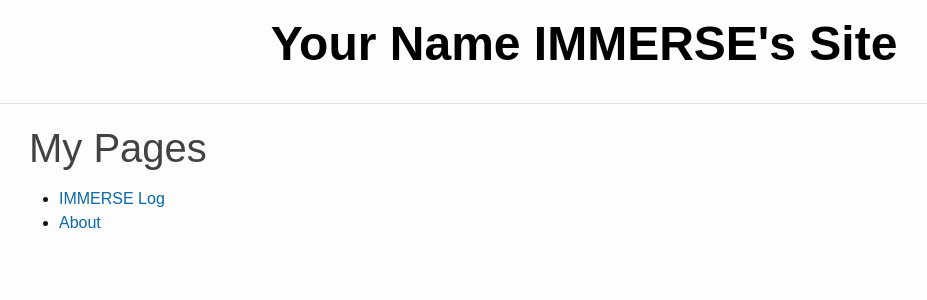
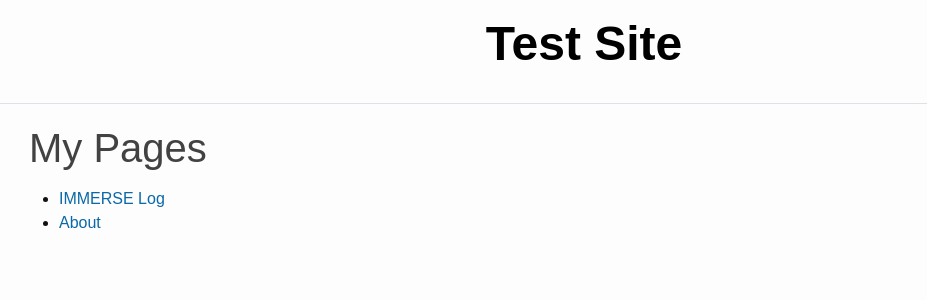
Before and after one commit to bbeatson/PersonalWebsite, a Jekyll site: the page built from index.md, in a window 1280 px wide. Shown: the top 300 px of the page, without its empty margins (56-983 px from the left). Built offline with Jekyll 4.4.1, drawn with Linux system fonts in a browser that asks for light colours.

Commit message:
Initial commit

```diff
--- a/_config.yml
+++ b/_config.yml
@@ -18,10 +18,10 @@
 # You can create any custom variable you would like, and they will be accessible
 # in the templates via {{ site.myvariable }}.
 
-title: Your Name IMMERSE's Site
+title: Test Site
 
-baseurl: "/student_website_template" # the subpath of your site, e.g. /blog
-url: "https://byu-cpe.github.io" # the base hostname & protocol for your site, e.g. http://example.com
+baseurl: "" # the subpath of your site, e.g. /blog
+url: "https://tokiku.io" # the base hostname & protocol for your site, e.g. http://example.com
 
 collections:
   pages:
```
